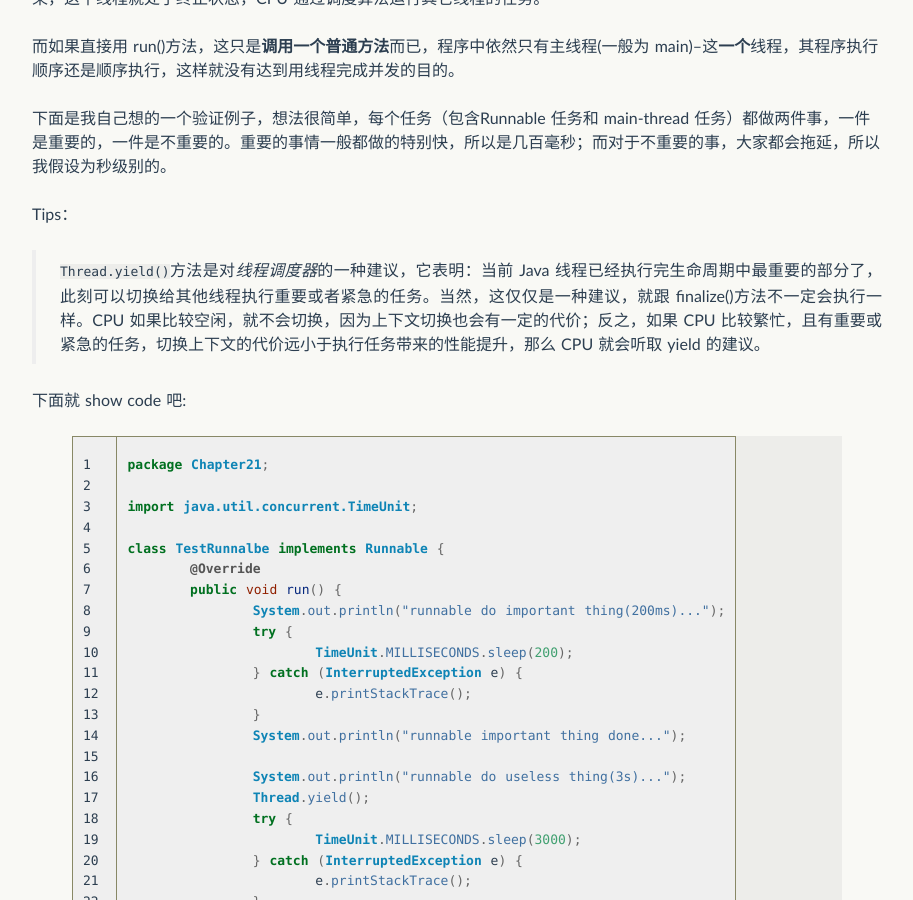
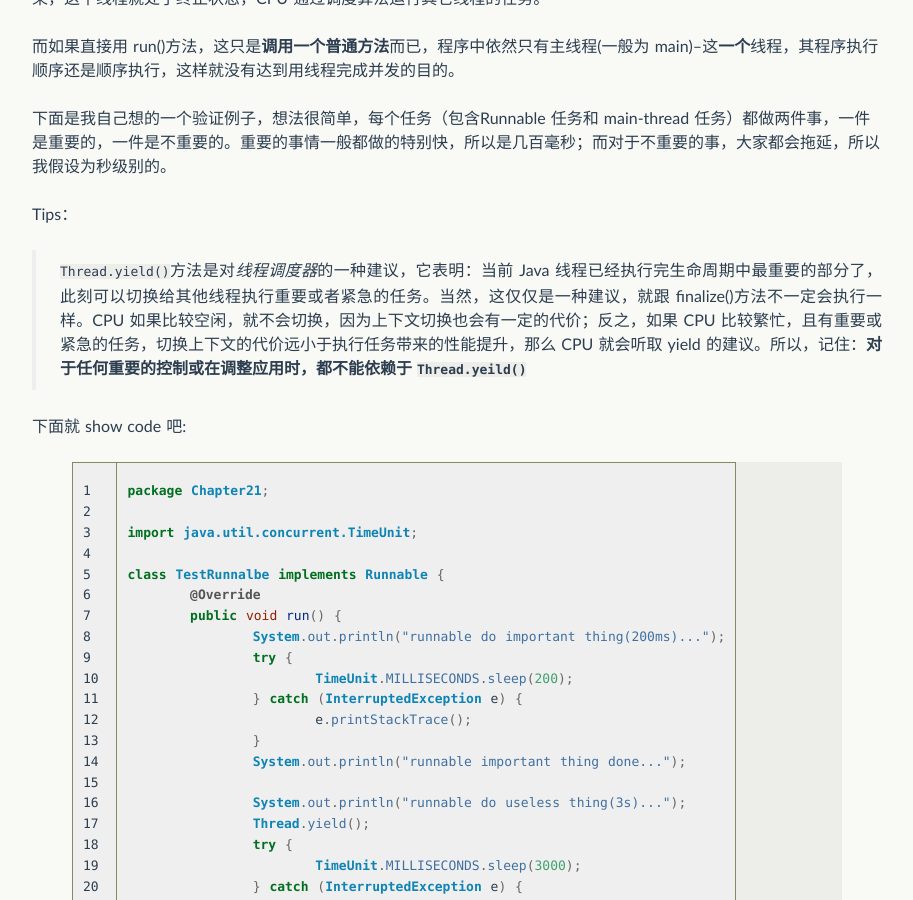
Before and after one commit to niushuai/blog, a Jekyll site: the page built from _posts/2014-09-13-run-and-start.md, in a window 1280 px wide and 900 px high, scrolled down 463 px. Shown: the whole window, without its empty margins (183-1096 px from the left). Built offline with Jekyll 4.4.1, drawn with Linux system fonts in a browser that asks for light colours; Markdown is read by kramdown in place of the engine named in the settings; comment, search, counter and statistics services are not loaded.

Commit message:
update yield tips

```diff
--- a/_posts/2014-09-13-run-and-start.md
+++ b/_posts/2014-09-13-run-and-start.md
@@ -23,7 +23,7 @@ tags: Thread
 
 Tips：
 
-> `Thread.yield()`方法是对*线程调度器*的一种建议，它表明：当前 Java 线程已经执行完生命周期中最重要的部分了，此刻可以切换给其他线程执行重要或者紧急的任务。当然，这仅仅是一种建议，就跟 finalize()方法不一定会执行一样。CPU 如果比较空闲，就不会切换，因为上下文切换也会有一定的代价；反之，如果 CPU 比较繁忙，且有重要或紧急的任务，切换上下文的代价远小于执行任务带来的性能提升，那么 CPU 就会听取 yield 的建议。
+> `Thread.yield()`方法是对*线程调度器*的一种建议，它表明：当前 Java 线程已经执行完生命周期中最重要的部分了，此刻可以切换给其他线程执行重要或者紧急的任务。当然，这仅仅是一种建议，就跟 finalize()方法不一定会执行一样。CPU 如果比较空闲，就不会切换，因为上下文切换也会有一定的代价；反之，如果 CPU 比较繁忙，且有重要或紧急的任务，切换上下文的代价远小于执行任务带来的性能提升，那么 CPU 就会听取 yield 的建议。所以，记住：**对于任何重要的控制或在调整应用时，都不能依赖于 `Thread.yeild()`**
 
 下面就 show code 吧:
 
```
